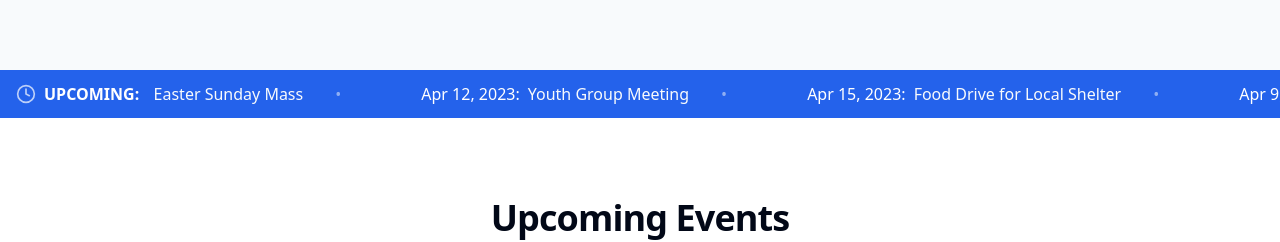
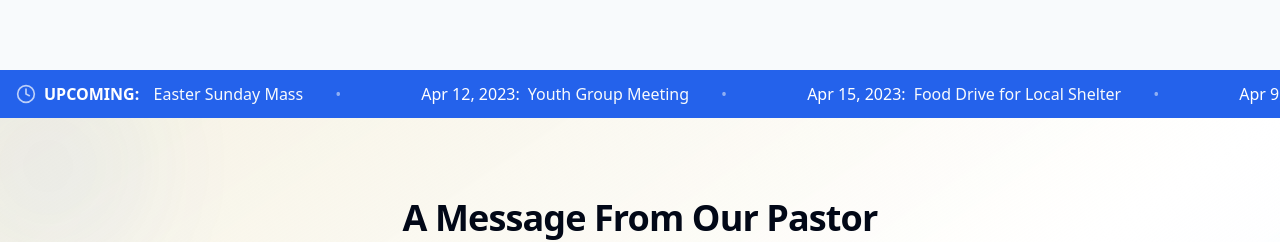
Before and after one commit to camsvn/StMarysByalakere, a React (Vite) app: page / in a window 1280 px wide. Shown: the part 710-952 px from the top of the page. Built offline with nearby package versions, Linux system fonts and the light colour scheme.

Commit message:
Rearrange home page sections
Reorder the sections on the home page to improve the user experience.

```diff
--- a/src/pages/Index.tsx
+++ b/src/pages/Index.tsx
@@ -13,11 +13,11 @@ const Index = () => {
     <PageLayout>
       <Hero />
       <EventsMarquee />
+      <PriestMessage />
       <EventsSection />
       <MassScheduleSection />
       <MinistriesSection />
       <MissionSection />
-      <PriestMessage />
     </PageLayout>
   );
 };
```
